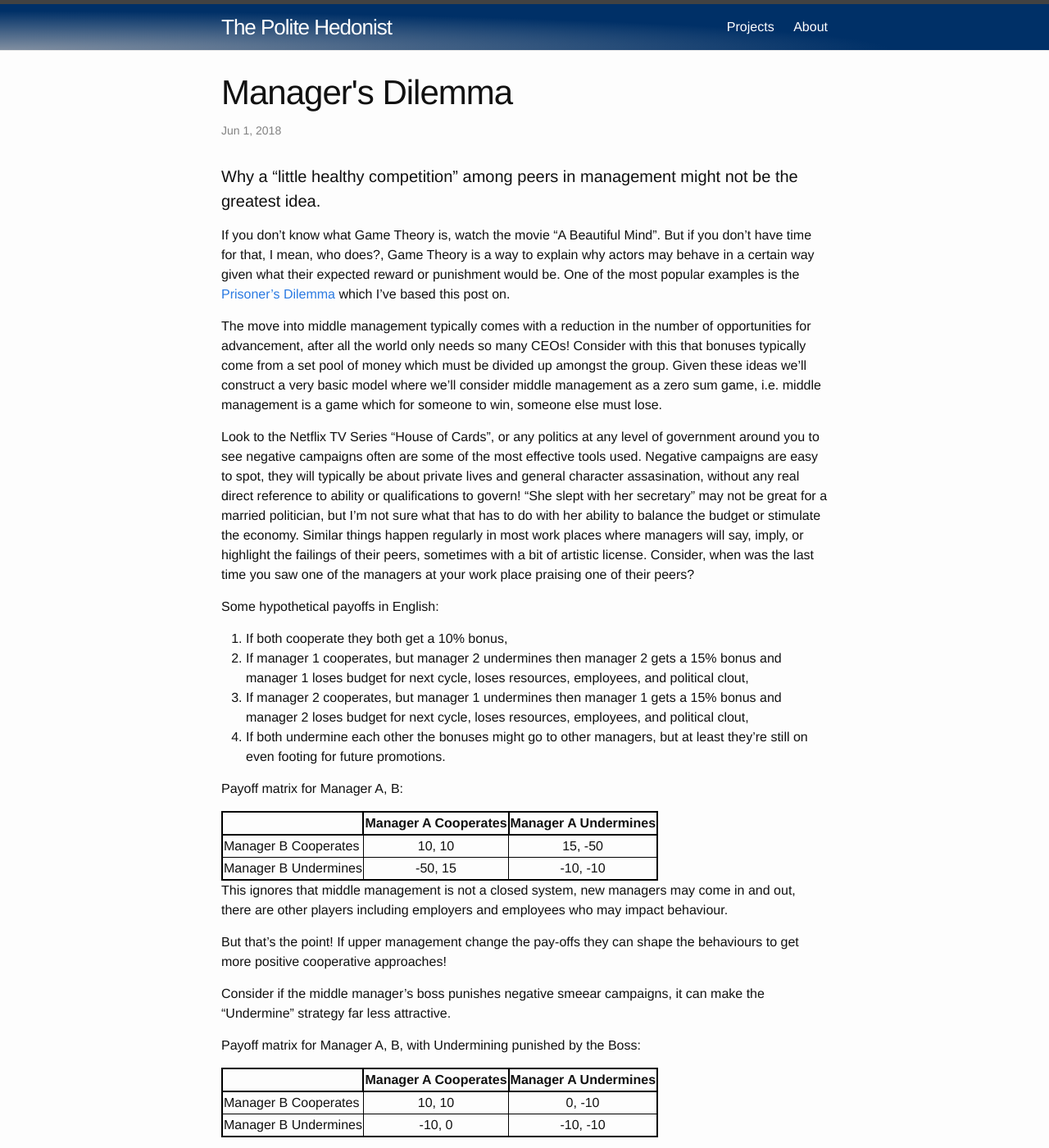
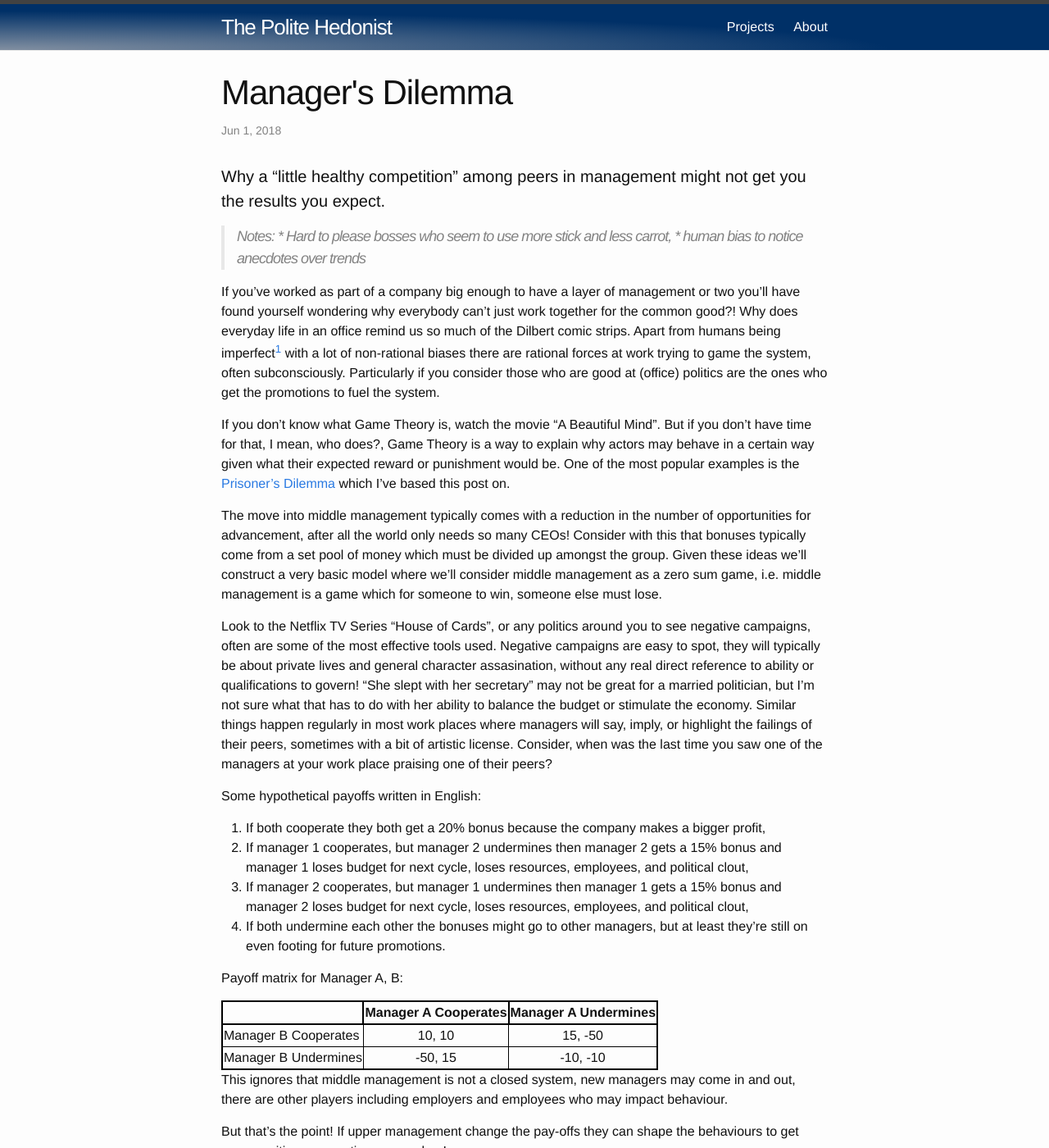
Before and after one commit to krutisfood/krutisfood.github.io, a Jekyll site: the page built from _posts/2018-07-01-managers-dilemma.markdown, in a window 1280 px wide and 1400 px high. Shown: the whole window at 82% size. Built offline with Jekyll 4.4.1, drawn with Linux system fonts in a browser that asks for light colours; some of the changed text lies outside the part shown.

Commit message:
:waxing_crescent_moon: Adds better intro to manager's dilemma

```diff
--- a/_posts/2018-07-01-managers-dilemma.markdown
+++ b/_posts/2018-07-01-managers-dilemma.markdown
@@ -4,17 +4,23 @@ title:  "Manager's Dilemma"
 date:   2018-06-01 18:00:00 +1000
 categories: gametheory game theory improvements management
 ---
-#### Why a "little healthy competition" among peers in management might not be the greatest idea.
+#### Why a "little healthy competition" among peers in management might not get you the results you expect.
+
+> Notes:
+    * Hard to please bosses who seem to use more stick and less carrot,
+    * human bias to notice anecdotes over trends
+
+If you've worked as part of a company big enough to have a layer of management or two you'll have found yourself wondering why everybody can't just work together for the common good?! Why does everyday life in an office remind us so much of the Dilbert comic strips. Apart from humans being imperfect[^1] with a lot of non-rational biases there are rational forces at work trying to game the system, often subconsciously. Particularly if you consider those who are good at (office) politics are the ones who get the promotions to fuel the system.
 
 If you don't know what Game Theory is, watch the movie "A Beautiful Mind". But if you don't have time for that, I mean, who does?, Game Theory is a way to explain why actors may behave in a certain way given what their expected reward or punishment would be. One of the most popular examples is the [Prisoner's Dilemma][prisoners-dilemma] which I've based this post on.
 
 The move into middle management typically comes with a reduction in the number of opportunities for advancement, after all the world only needs so many CEOs! Consider with this that bonuses typically come from a set pool of money which must be divided up amongst the group. Given these ideas we'll construct a very basic model where we'll consider middle management as a zero sum game, i.e. middle management is a game which for someone to win, someone else must lose.
 
-Look to the Netflix TV Series "House of Cards", or any politics at any level of government around you to see negative campaigns often are some of the most effective tools used.
+Look to the Netflix TV Series "House of Cards", or any politics around you to see negative campaigns, often are some of the most effective tools used.
 Negative campaigns are easy to spot, they will typically be about private lives and general character assasination, without any real direct reference to ability or qualifications to govern! "She slept with her secretary" may not be great for a married politician, but I'm not sure what that has to do with her ability to balance the budget or stimulate the economy. Similar things happen regularly in most work places where managers will say, imply, or highlight the failings of their peers, sometimes with a bit of artistic license. Consider, when was the last time you saw one of the managers at your work place praising one of their peers?
 
-Some hypothetical payoffs in English:
-1. If both cooperate they both get a 10% bonus,
+Some hypothetical payoffs written in English:
+1. If both cooperate they both get a 20% bonus because the company makes a bigger profit,
 2. If manager 1 cooperates, but manager 2 undermines then manager 2 gets a 15% bonus and manager 1 loses budget for next cycle, loses resources, employees, and political clout,
 3. If manager 2 cooperates, but manager 1 undermines then manager 1 gets a 15% bonus and manager 2 loses budget for next cycle, loses resources, employees, and political clout,
 4. If both undermine each other the bonuses might go to other managers, but at least they're still on even footing for future promotions.
@@ -35,7 +41,7 @@ But that's the point! If upper management change the pay-offs they can shape the
 
 Consider if the middle manager's boss punishes negative smeear campaigns, it can make the "Undermine" strategy far less attractive.
 
-Payoff matrix for Manager A, B, with Undermining punished by the Boss:
+Payoff matrix for Manager A, B, where Undermining is punished or at least controlled by "The Boss":
 
 |----------------------+----------------------+----------------------|
 |                      | Manager A Cooperates | Manager A Undermines |
@@ -45,8 +51,10 @@ Payoff matrix for Manager A, B, with Undermining punished by the Boss:
 |----------------------+----------------------+----------------------|
 
 
+[prisoners-dilemma]: https://en.wikipedia.org/wiki/Prisoner's_dilemma#Strategy_for_the_prisoner's_dilemma
+[you-are-not-so-smart]: https://www.goodreads.com/book/show/11709037-you-are-not-so-smart
 
-[prisoners-dilemma]: https://en.wikipedia.org/wiki/Prisoner's_dilemma#Strategy_for_the_prisoner's_dilemma
+[^1]: For a great pop-sci styled book on bias check out David McRaney's "You are not so smart"
 
 <style>
 table{
```
